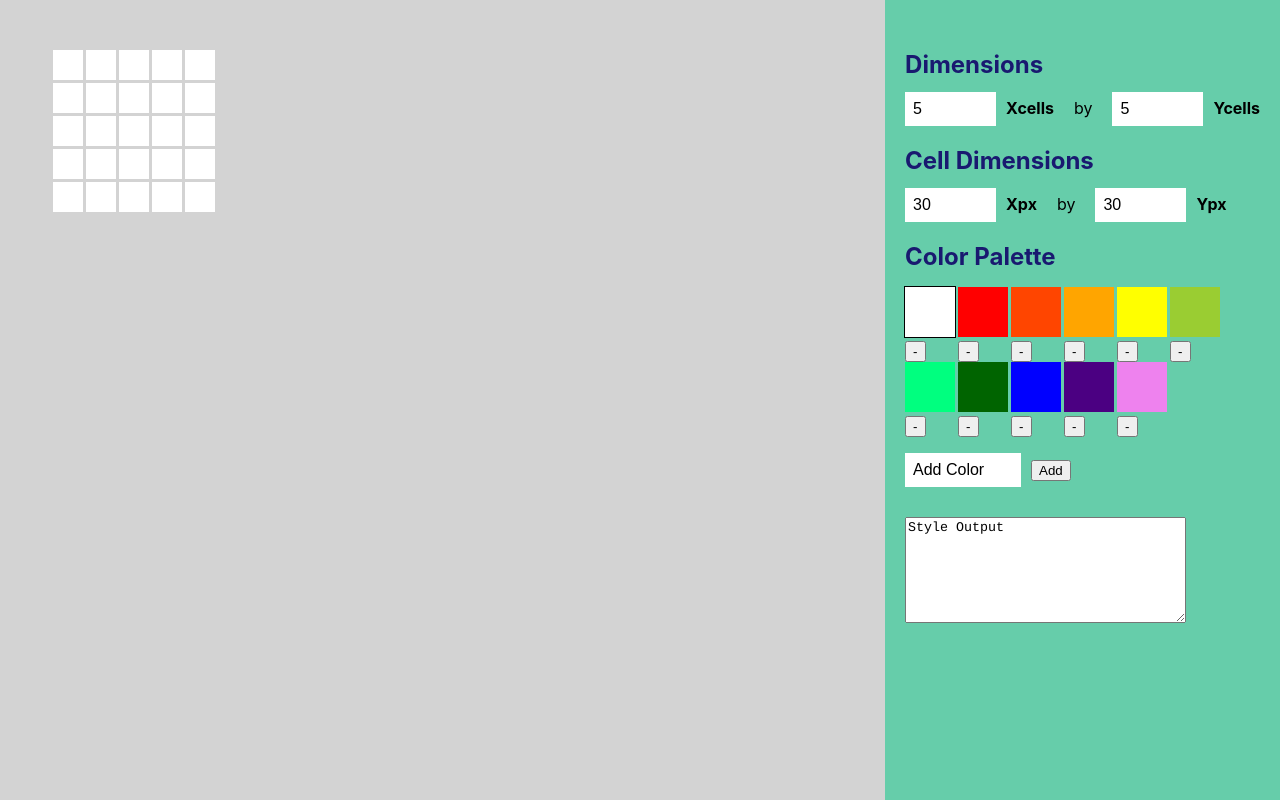
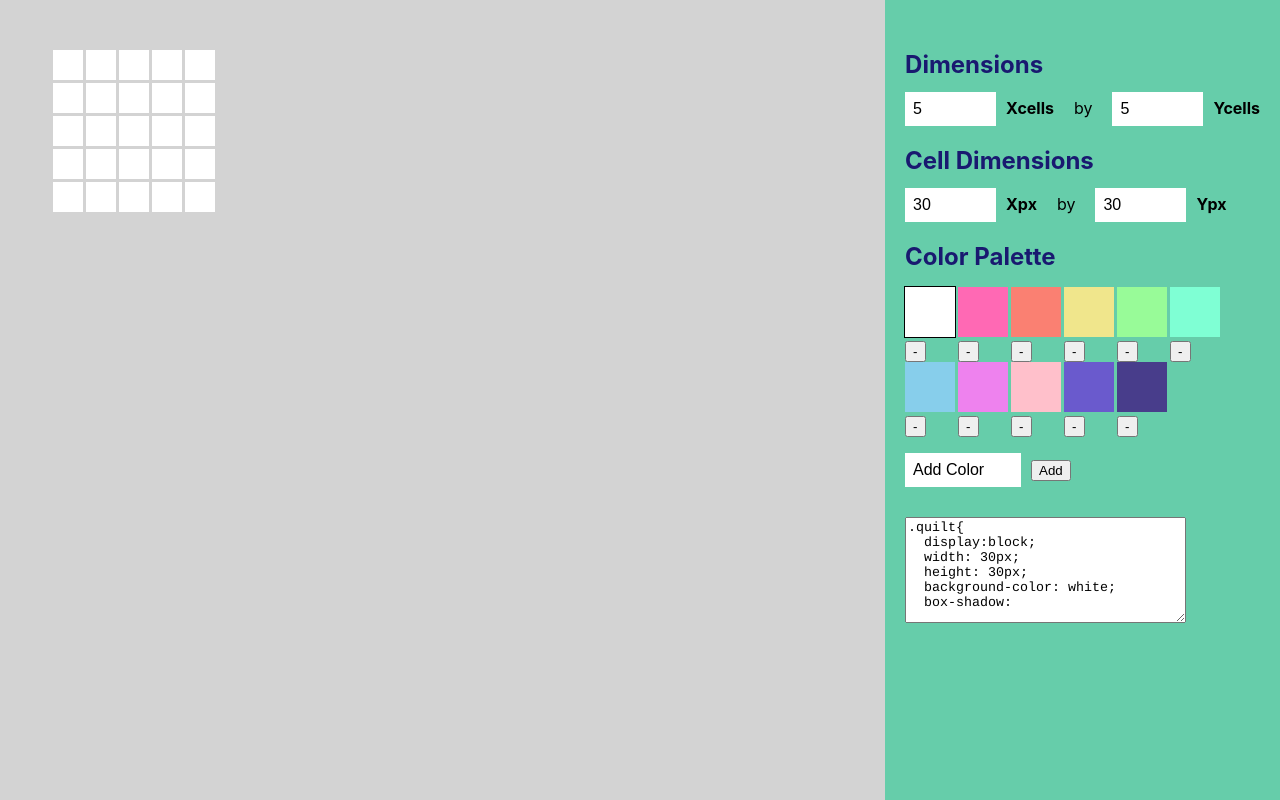
Before and after one commit to dorafc/QuiltGrid, a React (Create React App) app: page / in a window 1280 px wide. Built offline with nearby package versions, Linux system fonts and the light colour scheme.

Commit message:
output CSS initialization

```diff
--- a/src/components/QuiltGrid.js
+++ b/src/components/QuiltGrid.js
@@ -10,18 +10,18 @@ class QuiltGrid extends Component {
 	constructor(props) {
     super(props);
     this.state = {
-    	colorCounters: [['#ffffff', '#ffffff', '#ffffff', '#ffffff', '#ffffff'],
-    									['#ffffff', '#ffffff', '#ffffff', '#ffffff', '#ffffff'],
-    									['#ffffff', '#ffffff', '#ffffff', '#ffffff', '#ffffff'],
-    									['#ffffff', '#ffffff', '#ffffff', '#ffffff', '#ffffff'],
-    									['#ffffff', '#ffffff', '#ffffff', '#ffffff', '#ffffff']],
+    	colorCounters: [['white', 'white', 'white', 'white', 'white'],
+    									['white', 'white', 'white', 'white', 'white'],
+    									['white', 'white', 'white', 'white', 'white'],
+    									['white', 'white', 'white', 'white', 'white'],
+    									['white', 'white', 'white', 'white', 'white']],
     	activeColor: 'white',
     	// X --> # of colummns, Y --> # of rows
     	cellCountX: 5,
     	cellCountY: 5,
     	cellHeight: 30,
     	cellWidth: 30,
-    	colors: ['white', 'red', 'orangered', 'orange', 'yellow', 'yellowgreen', 'springgreen', 'darkgreen','blue', 'indigo', 'violet'],
+    	colors: ['white', 'hotpink', 'salmon', 'khaki', 'palegreen', 'aquamarine', 'skyblue', 'violet', 'pink', 'slateblue','darkslateblue'],
     };
     this.updateGridDimensions = this.updateGridDimensions.bind(this);
     this.updateCellDimensions = this.updateCellDimensions.bind(this);
@@ -166,6 +166,30 @@ class QuiltGrid extends Component {
 		})
 	}
 
+	// generate css for displaying as CSS for a single div
+	generateCSS(){
+		const styleWidth = "  width: " + this.state.cellWidth +"px;\n"
+		const styleHeight = "  height: " + this.state.cellHeight + "px;\n"
+		const styleBgColor = "  background-color: " + this.state.colorCounters[0][0] + ";\n"
+		const styleBoxShadow = this.state.colorCounters.map((row,i) => {
+			return "\n" + this.generateBoxShadowRow(row, i)
+		})
+		console.log(styleBoxShadow.toString())
+
+		return ".quilt{\n  display:block;\n" + styleWidth + styleHeight + styleBgColor +"  box-shadow: " + styleBoxShadow.toString()+ ";\n}"
+	}
+
+	// generate css for a row in the box shadow
+	generateBoxShadowRow(row, rowNum){
+		const offsetY = (rowNum * this.state.cellHeight) + "px"
+		let offsetX
+
+		return row.map((color, i) =>{
+			offsetX = (i * this.state.cellWidth) + "px"
+			return "\n\t" + offsetX + " " + offsetY + " " + color
+		})
+	}
+
 
 	// RENDER METHOD
 	render(){
@@ -204,7 +228,9 @@ class QuiltGrid extends Component {
 	      		activeColor = {this.state.activeColor}
 	      	/>
 
-	      	<StyleOutput />
+	      	<StyleOutput
+	      		style = {this.generateCSS()}
+	      	/>
 	      </div>
 	    </div>
 	  );
--- a/src/components/StyleOutput.js
+++ b/src/components/StyleOutput.js
@@ -1,14 +1,15 @@
-import React from 'react';
+import React, {Component} from 'react';
 import './style/StyleOutput.css';
 
-function StyleOutput() {
-  return (
-    <div className="StyleOutput">
-    	<textarea>
-    		Style Output
-    	</textarea>
-    </div>
-  );
+class StyleOutput extends Component{
+
+	render(){
+		return (
+      <div className="StyleOutput">
+      	<textarea value={this.props.style} readOnly />
+      </div>
+    );
+	}
 }
 
 export default StyleOutput;
```
